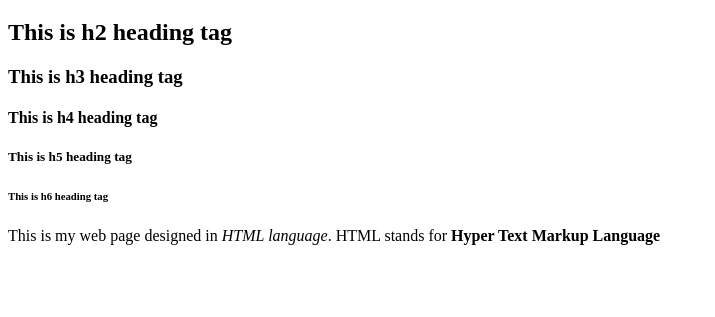
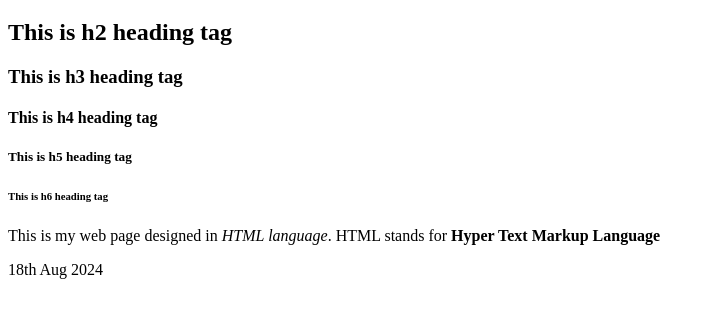
Before and after one commit to Flix90s/12AugHTMLprac01, a plain HTML site: page index.html in a window 1280 px wide. Shown: the part 61-378 px from the top of the page, without its empty margins (0-715 px from the left). Drawn offline with Linux system fonts and the light colour scheme.

Commit message:
18th aug commit to connect

```diff
--- a/index.html
+++ b/index.html
@@ -11,5 +11,6 @@
        <h5>This is h5 heading tag</h5>
        <h6>This is h6 heading tag</h6>
        <p>This is my web page designed in <em>HTML language</em>. HTML stands for <strong>Hyper Text Markup Language</strong></p>
+       <p>18th Aug 2024</p>
     </body>
 </html>
```
